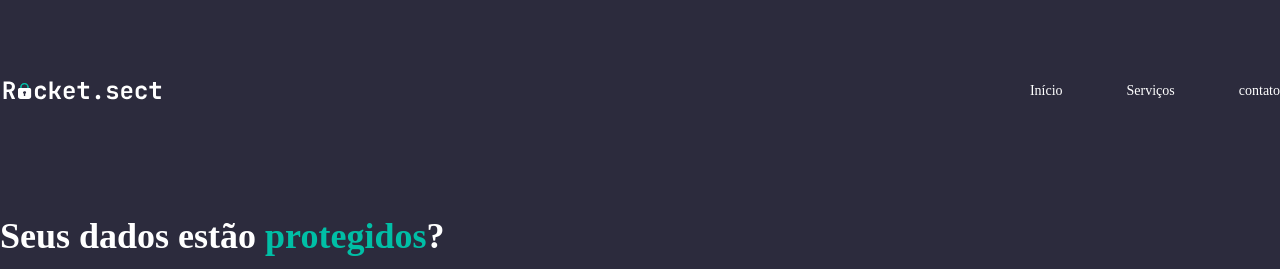
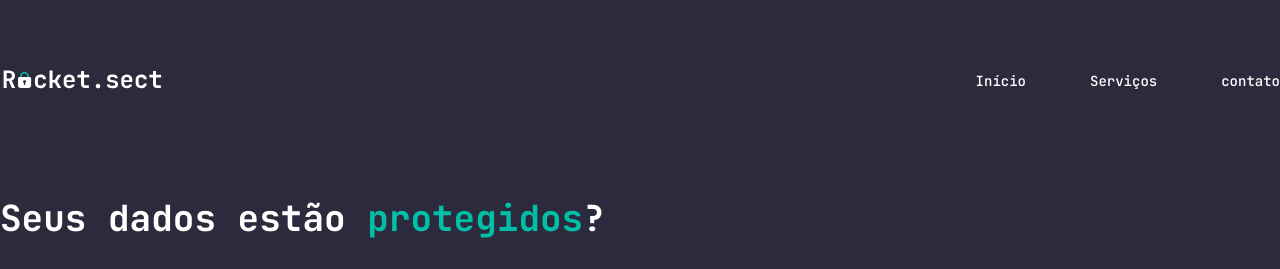
Before and after one commit to Luiz-Gustavo-Machado/Projeto-02, a plain HTML site: page index.html in a window 1280 px wide. Shown: the top 269 px of the page. Drawn offline with nearby package versions, Linux system fonts and the light colour scheme.

Commit message:
Fonts add

```diff
--- a/index.html
+++ b/index.html
@@ -1,31 +1,31 @@
 <!DOCTYPE html>
 <html lang="pt-br">
 <head>
+    <link rel="preconnect" href="https://fonts.googleapis.com">
+    <link rel="preconnect" href="https://fonts.gstatic.com" crossorigin>
+
     <meta charset="UTF-8">
     <meta name="viewport" content="width=device-width, initial-scale=1.0">
-    <link rel="preconnect" href="https://fonts.googleapis.com">
-    <link rel="preconnect" href="https://fonts.gstatic.com" crossorigin>
-    <link href="https://fonts.googleapis.com/css2?family=JetBrains+Mono:wght@500;700&family=Open+Sans:wght@400;700&display=swap" rel="stylesheet">
     <title>Rocket.sect</title>
 
+    <link href="https://fonts.googleapis.com/css2?family=JetBrains+Mono:wght@500;700&family=Open+Sans:wght@400;700&display=swap" rel="stylesheet">
+
     <link rel="stylesheet" href="style.css">
-
 </head>
 <body>
 
 <div class="page">
-    <header>
+    <nav>
         <a id="logo" href="#">
             <img src="./images/logo.svg" alt="Rocket.sect">
         </a>
-        <nav>
+
         <ul>
             <li><a href="#">Início</a></li>
             <li><a href="#">Serviços</a></li>
             <li><a href="#">contato</a></li>
         </ul>
     </nav>
-    </header>
      <main>
         <section class="text">
             <H1> Seus dados estão <strong><span>protegidos</span></strong>?</H1>
--- a/style.css
+++ b/style.css
@@ -2,6 +2,7 @@ body {
     margin: 0;
     background-color: #2C2B3D;
     color: #fff;
+    font-family: 'Open Sans', sans-serif;
 }
 
 .page {
@@ -10,23 +11,27 @@ body {
     height: 720px
 }
 
-header {
+nav {
     display: flex;
+    justify-content: space-between;
     align-items: center;
-    justify-content: space-between;
-    flex-direction: row;
+
     margin-bottom: 100px;
+}
+
+ul {
+    display: flex;
+    gap: 64px;
+    list-style: none;
+    text-decoration: none;
+    margin: 0;
+    padding: 0;
+
 
 }
 
-ul {
-    list-style: none;
-    display: flex;
-
-    gap: 64px;
-    text-decoration: none;
-
-
+ul li a:hover {
+    font-weight: bold;
 }
 
 ul li a {
@@ -34,10 +39,12 @@ ul li a {
 
     color: #fff;
     text-decoration: none;
+    font-family: 'JetBrains Mono', monospace;
 }
 
 h1 {
     font-size: 36px;
+    font-family: 'JetBrains Mono', monospace;
 }
 
 p {
```
Lines whose indentation alone changed are shown as unchanged.
